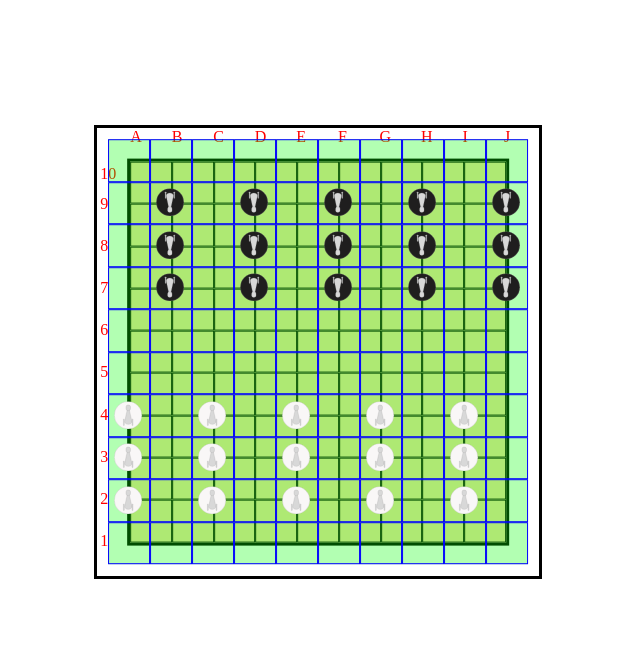
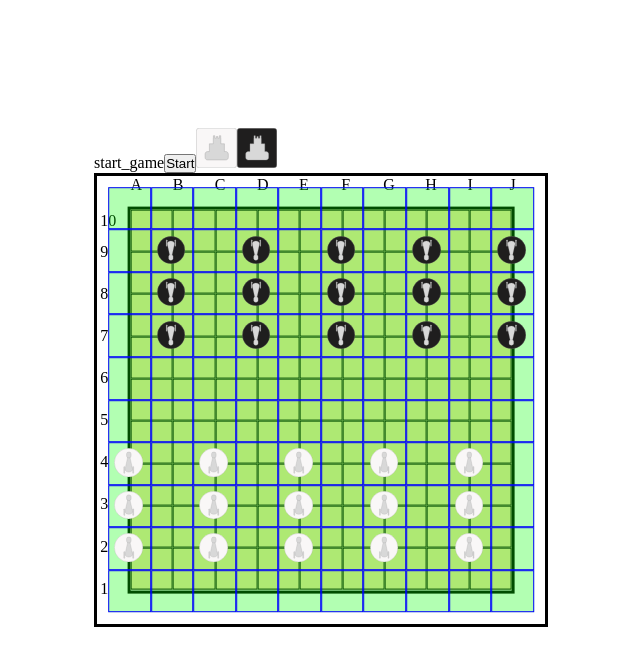
Before and after one commit to caioguirado/cannon, a React (Create React App) app: page / in a window 1280 px wide. Shown: the top 666 px of the page, without its empty margins (322-962 px from the left). Built offline with nearby package versions, Linux system fonts and the light colour scheme.

Commit message:
Add move constrains and initial placement

```diff
--- a/src/App.scss
+++ b/src/App.scss
@@ -3,11 +3,23 @@ $boardSize: 35vw;
 * {
   margin: 0;
   padding: 0;
-  color: red;
+  color: rgb(0, 0, 0);
 }
 
 .gameArea {
   padding: 10%;
+}
+
+.headerInfo {
+  height: 10%;
+
+  & div {
+    height: 90%;
+    display: inline;
+    & img {
+      height: 90%;
+    }
+  }
 }
 
 .container {
@@ -19,6 +31,7 @@ $boardSize: 35vw;
   //   border-color: black;
   //   border-style: dashed;
   margin: auto;
+  display: block;
 }
 
 .outerBoard {
--- a/src/components/Cell.tsx
+++ b/src/components/Cell.tsx
@@ -1,10 +1,11 @@
 import React from 'react';
-import { Piece } from './Piece';
+import { Piece, PieceType } from './Piece';
 import {getCellColor} from '../gameUtils';
 import pointSVG from '../assets/point.svg';
 import {useActions} from '../hooks/use-actions';
 import {useDrag, useDrop, DragPreviewImage} from 'react-dnd';
 import { useTypedSelector } from '../hooks/use-typed-selector';
+import { TurnType } from '../state/reducers/gameReducer';
 
 
 type CellProps = {
@@ -16,10 +17,10 @@ type CellProps = {
 
 export const Cell = (props: CellProps) => {
 
-    const {moveCell, deSelectCell} = useActions();
+    const {moveCell, deSelectCell, placeTower} = useActions();
 
-    const {isDragging, boardConfig, allowedPositions} = useTypedSelector(({game: {board: {isDragging, boardConfig, allowedPositions}}}) => {
-        return {isDragging, boardConfig, allowedPositions}
+    const {isDragging, boardConfig, allowedPositions, turnType} = useTypedSelector(({game: {board: {isDragging, boardConfig, allowedPositions}, turnType}}) => {
+        return {isDragging, boardConfig, allowedPositions, turnType}
     });
 
     const [collectedProps, drop] = useDrop({
@@ -33,12 +34,17 @@ export const Cell = (props: CellProps) => {
                 return
             }
             // If so change board state
+            if (!item.id){
+                placeTower(item, props.id);
+                deSelectCell();
+                return
+            }
 
             moveCell(item.id, props.id, item.value);
             deSelectCell();
         }
     });
-    // console.log(parseInt(props.id), allowedPositions, parseInt(props.id) in allowedPositions);
+
     const color = '#f9dfa4';
     return (
         <div
@@ -49,11 +55,22 @@ export const Cell = (props: CellProps) => {
         >
                 {
                     props.content !== 'none' ?
-                        <Piece id={props.id} value={props.content}/> : null
+                        <Piece id={props.id}
+                                value={props.content.replace('t', '')}
+                                isDraggable={(turnType.includes('p1') && props.content === 'w')
+                                                || (turnType.includes('p2') && props.content === 'b')}
+                                type={
+                                    props.content.includes('t') ? PieceType.TOWER : PieceType.PAWN
+                                }
+                        /> : null
                 }
                 {
-                    props.cname === 'outerCell' && isDragging && allowedPositions.includes(parseInt(props.id)) ?
-                        <img className='point' src={pointSVG} alt='point'/> : null
+                    ( (props.cname === 'outerCell' || turnType.includes('placement'))
+                        && isDragging
+                        && allowedPositions.includes(parseInt(props.id))
+                    ) ?
+                        <img className='point' src={pointSVG} alt='point'/>
+                        : null
                 }
 
         </div>
--- /dev/null
+++ b/src/components/HeaderInfo.tsx
@@ -0,0 +1,20 @@
+import {useActions} from '../hooks/use-actions';
+import { useTypedSelector } from '../hooks/use-typed-selector';
+import whiteTowerSVG from '../assets/whiteTower.svg';
+import blackTowerSVG from '../assets/blackTower.svg';
+import { Piece, PieceType } from './Piece';
+
+export const HeaderInfo = () => {
+    const {turnType} = useTypedSelector(({game: {turnType}}) => {
+        return {turnType}
+    });
+    const {startGame} = useActions();
+
+    return <div className='headerInfo'>{turnType}
+                <button onClick={startGame}>Start</button>
+                <Piece value='w' isDraggable={true} type={PieceType.TOWER}/>
+                <Piece value='b' isDraggable={true} type={PieceType.TOWER}/>
+                {/* <img src={whiteTowerSVG} alt="whiteTower" />
+                <img src={blackTowerSVG} alt="blackTower" /> */}
+            </div>
+};
--- a/src/components/Piece.tsx
+++ b/src/components/Piece.tsx
@@ -3,10 +3,19 @@ import {useDrag} from 'react-dnd';
 import {useActions} from '../hooks/use-actions';
 import whitePieceSVG from '../assets/whitePiece.svg';
 import blackPieceSVG from '../assets/blackPiece.svg';
+import whiteTowerSVG from '../assets/whiteTower.svg';
+import blackTowerSVG from '../assets/blackTower.svg';
+
+export enum PieceType {
+    PAWN = 'pawn',
+    TOWER = 'tower'
+};
 
 type PieceProps = {
-    id: string;
+    id?: string;
     value: string;
+    isDraggable: boolean;
+    type?: PieceType;
 };
 
 export const Piece = (props: PieceProps) => {
@@ -21,10 +30,26 @@ export const Piece = (props: PieceProps) => {
         }
     }));
 
-    const pieceType = props.value === 'w' ? whitePieceSVG : blackPieceSVG;
+
+    const getPieceType = ({value, type}: PieceProps) => {
+        // console.log('getPiecetype', value, type);
+        if (type === PieceType.TOWER){
+            if (value === 'w'){
+                return whiteTowerSVG;
+            } else {
+                return blackTowerSVG;
+            }
+        } else {
+            if (value === 'w'){
+                return whitePieceSVG;
+            } else {
+                return blackPieceSVG;
+            }
+        }
+    };
 
     const selectPiece = (item: any) => {
-        dragCell(item);
+        if (props.isDraggable) {dragCell(item)};
     };
 
     const deSelectPiece = () => {
@@ -35,14 +60,14 @@ export const Piece = (props: PieceProps) => {
         <div
             id={props.id}
             style={{opacity: collected.isDragging ? 0 : 1}}
-            {...collected}
+            // {...collected}
             className=''
             // onMouseDown={selectPiece}
             // onMouseUp={deSelectPiece}
             onDragStart={() => selectPiece(props)}
             data-val={props.value}
         >
-                <img src={pieceType} ref={drag}  alt='piece'/>
+                <img src={getPieceType(props)} ref={props.isDraggable ? drag : null}  alt='piece'/>
         </div>
     )
 };
--- a/src/gameUtils.tsx
+++ b/src/gameUtils.tsx
@@ -1,4 +1,5 @@
 import { BoardCell } from "./boardCells";
+import { TurnType } from "./state/reducers/gameReducer";
 
 export const indexToXY = (index: number): {x: number, y: number} => {
     let x = index % 10;
@@ -32,10 +33,12 @@ export const getStepCells = (item: any, backwards: boolean = false, double: bool
     const reverse = backwards ? -1 * depth : 1;
     const fromItem = parseInt(item.id);
     if (item.value === 'w'){
+        if (fromItem <= 9) { return [] } // Off board
         if (fromItem % 10 === 0) {return [fromItem - (10 * reverse), fromItem - (9 * reverse - correction)]} // First in row
         if ((fromItem + 1) % 10 === 0) {return [fromItem - (11 * reverse + correction), fromItem - (10 * reverse)]} // Last in row
         return [fromItem - (11 * reverse + correction), fromItem - (10 * reverse), fromItem - (9 * reverse - correction)]
     } else {
+        if (fromItem >= 90) { return [] } // Off board
         if (fromItem % 10 === 0) {return [fromItem + (10 * reverse), fromItem + (11 * reverse + correction)]} // First in row
         if ((fromItem + (1 * reverse)) % 10 === 0) {return [fromItem + (9 * reverse - correction), fromItem + (10 * reverse)]} // Last in row
         return [fromItem + (9 * reverse - correction), fromItem + (10 * reverse), fromItem + (11 * reverse + correction)]
@@ -145,9 +148,23 @@ export const getCannonShootCells = (item: BoardCell, boardConfig: BoardCell[]) =
 
 };
 
-export const allowedMoves = (item: any, boardConfig: any) => {
+export const allowedMoves = (item: any, boardConfig: any, tType: any) => {
 
-    let allowedMoves = [];
+    let allowedMoves: number[] = [];
+
+    if (tType === TurnType.PLACEMENT_P1){
+
+        return Array.from(Array(100).keys()).slice(90, 100)
+
+    } else if (tType === TurnType.PLACEMENT_P2){
+
+        return Array.from(Array(100).keys()).slice(0, 10)
+
+    } else if (tType === TurnType.START_GAME) {
+
+        return allowedMoves;
+
+    } else {
 
         // A soldier may move one step forward or diagonally forward to an adjacent empty point
         allowedMoves.push(...getStepCells(item));
@@ -164,4 +181,5 @@ export const allowedMoves = (item: any, boardConfig: any) => {
         // allowedMoves.push(...getCannonShootCells(item, boardConfig));
 
         return allowedMoves
+    }
 };
--- a/src/index.tsx
+++ b/src/index.tsx
@@ -1,5 +1,6 @@
 import {boardCells} from './boardCells';
 import {boardConfig} from './boardConfig';
+import { HeaderInfo } from './components/HeaderInfo';
 import ReactDOM from 'react-dom';
 import { Provider } from 'react-redux';
 import {store} from './state';
@@ -16,6 +17,7 @@ const App = () => {
                 <GameArea>
                     <Container>
                         <DndProvider backend={HTML5Backend}>
+                            <HeaderInfo/>
                             <Board/>
                         </DndProvider>
                     </Container>
--- a/src/state/action-creators/index.ts
+++ b/src/state/action-creators/index.ts
@@ -27,3 +27,21 @@ export const deSelectCell = () => {
         payload: {}
     }
 };
+
+export const startGame = () => {
+    return {
+        type: ActionType.START_GAME,
+        payload: {}
+    }
+};
+
+
+export const placeTower = (item: any, to: any) => {
+    return {
+        type: ActionType.PLACE_TOWER,
+        payload: {
+            item,
+            to
+        }
+    }
+};
--- a/src/state/action-types/index.ts
+++ b/src/state/action-types/index.ts
@@ -1,5 +1,7 @@
 export enum ActionType {
     MOVE_CELL = 'move_cell',
     DRAG_CELL = 'drag_cell',
-    DESELECT_CELL = 'deselect_cell'
+    DESELECT_CELL = 'deselect_cell',
+    START_GAME = 'start_game',
+    PLACE_TOWER = 'place_tower'
 }
--- a/src/state/reducers/gameReducer.ts
+++ b/src/state/reducers/gameReducer.ts
@@ -14,12 +14,13 @@ interface BoardState {
     currentDragging: BoardCell | null
 }
 
-enum TurnType {
+export enum TurnType {
     P1 = 'p1',
     P2 = 'p2',
     PLACEMENT_P1 = 'placement_p1',
     PLACEMENT_P2 = 'placement_p2',
-    TERMINAL = 'terminal'
+    TERMINAL = 'terminal',
+    START_GAME = 'start_game'
 }
 
 interface GameState {
@@ -46,11 +47,13 @@ class Node {
     }
 };
 
+const start = new Node(TurnType.START_GAME, null);
 const placementP1 = new Node(TurnType.PLACEMENT_P1, null);
 const placementP2 = new Node(TurnType.PLACEMENT_P2, null);
 const p1 = new Node(TurnType.P1, null);
 const p2 = new Node(TurnType.P2, null);
 
+start.next = placementP1;
 placementP1.next = placementP2;
 placementP2.next = p1;
 p1.next = p2;
@@ -65,7 +68,7 @@ const initialState: GameState = {
         allowedPositions: [],
         currentDragging: null
     },
-    turnType: TurnType.PLACEMENT_P1
+    turnType: TurnType.START_GAME
 };
 
 const llFind: any = (node: any, TType: TurnType) => {
@@ -76,6 +79,8 @@ const llFind: any = (node: any, TType: TurnType) => {
     };
 };
 
+const getNextTurnType = (llHead: any, searchValue: any) => llFind(llHead, searchValue).next.value;
+
 const reducer = produce(
     (state: GameState | undefined = initialState, action: Action): GameState => {
         switch (action.type){
@@ -83,28 +88,38 @@ const reducer = produce(
 
                 const fromIndex = parseInt(action.payload.from);
                 const toIndex = parseInt(action.payload.to);
-                console.log(action);
+
                 console.log(`fromIndex: ${fromIndex}, toIndex: ${toIndex}`);
-                // state.boardConfig[toIndex].value = action.payload.value;
+
                 state.board.boardConfig[toIndex].value = state.board.boardConfig[fromIndex].value;
                 state.board.boardConfig[fromIndex].value = 'none';
-
-                const currentTurnType = llFind(placementP1, state.turnType);
-                state.turnType = currentTurnType.next.value
+                state.turnType = getNextTurnType(start, state.turnType);
 
                 return state;
 
             case ActionType.DRAG_CELL:
                 state.board.isDragging = true;
-                console.log(action);
                 state.board.currentDragging = action.payload.item;
-                const allowedPositions = allowedMoves(state.board.currentDragging, state.board.boardConfig);
-                state.board.allowedPositions = allowedPositions;
+                state.board.allowedPositions = allowedMoves(state.board.currentDragging, state.board.boardConfig, state.turnType);
                 return state;
 
             case ActionType.DESELECT_CELL:
                 state.board.isDragging = false;
                 state.board.currentDragging = null;
+                return state;
+
+            case ActionType.START_GAME:
+                const nextTurnType = getNextTurnType(start, state.turnType);
+                // state.board.allowedPositions = allowedMoves(state.board.currentDragging, state.board.boardConfig, nextTurnType);
+                state.turnType = nextTurnType;
+                return state;
+
+            case ActionType.PLACE_TOWER:
+                const toPosition = parseInt(action.payload.to);
+
+                state.board.boardConfig[toPosition].value = 't' + action.payload.item.value;
+                state.turnType = getNextTurnType(start, state.turnType);
+
                 return state;
 
             default:
```
Also changed, not shown: src/state/actions/index.ts (+18 -1 lines), src/assets/blackTower.svg (added), src/assets/whiteTower.svg (added). Lines whose indentation alone changed are shown as unchanged.
